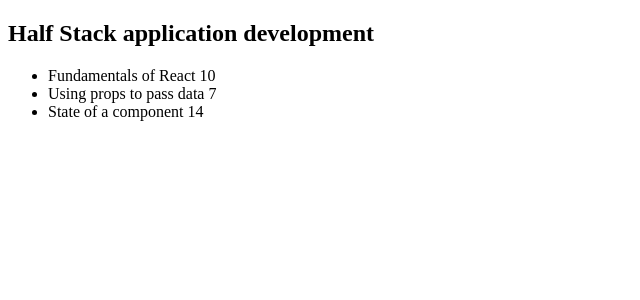
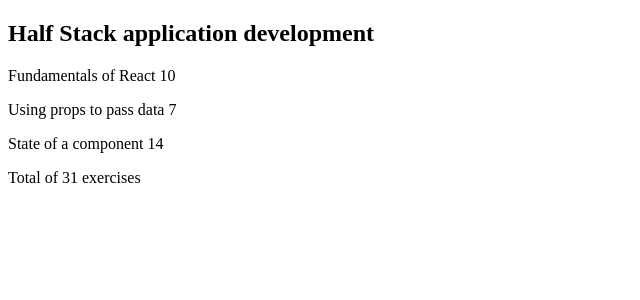
Before and after one commit to canyolal/fullstackopen2021, a React (Create React App) app in the folder part1/courseinfo/: page / in a window 1280 px wide. Shown: the top 300 px of the page, without its empty margins (0-640 px from the left). Built offline with nearby package versions, Linux system fonts and the light colour scheme.

Commit message:
part2 ex2.2 step7

```diff
--- a/part1/courseinfo/src/components/Content.js
+++ b/part1/courseinfo/src/components/Content.js
@@ -3,11 +3,11 @@ import Parts from './Parts.js'
 
 const Content = ({parts}) => {
     return(
-        <ul>
+        <div>
             {parts.map(parts =>
                 <Parts key={parts.id} parts={parts} />
             )}
-        </ul>
+        </div>
     )
 }
 
--- a/part1/courseinfo/src/components/Course.js
+++ b/part1/courseinfo/src/components/Course.js
@@ -1,15 +1,18 @@
 import React from 'react'
 import Header from './Header.js'
 import Content from './Content.js'
+import SumParts from './SumParts.js'
+
 
 const Course = ({course}) => {
     return(
         <div>
             <Header course={course} />
             <Content parts={course.parts} />
+            <SumParts parts={course.parts} />
         </div>
 
     )
-  }
+}
 
 export default Course
--- a/part1/courseinfo/src/components/Parts.js
+++ b/part1/courseinfo/src/components/Parts.js
@@ -3,9 +3,9 @@ import React from 'react'
 const Parts = ({parts}) => {
     console.log('parts', parts)
     return(
-        <li>
+        <p>
             {parts.name} {parts.exercises}
-        </li>
+        </p>
     )
 
 }
--- /dev/null
+++ b/part1/courseinfo/src/components/SumParts.js
@@ -0,0 +1,13 @@
+import React from 'react'
+
+const SumParts = ({parts}) => {
+    let sum =0
+    for (let i =0; i<parts.length; i++){
+        sum+= parts[i].exercises;
+    }
+    return(
+        <p>Total of {sum} exercises</p>
+    )
+}
+
+export default SumParts
```
